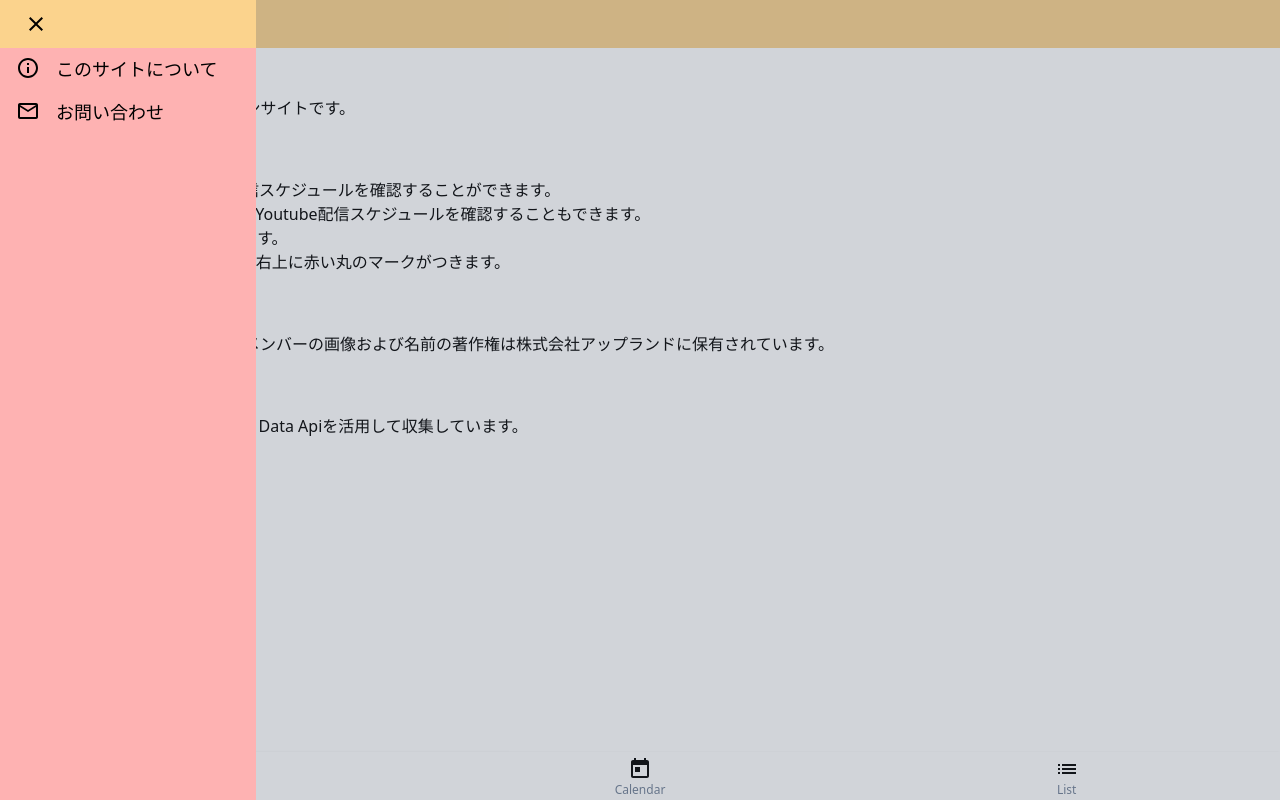
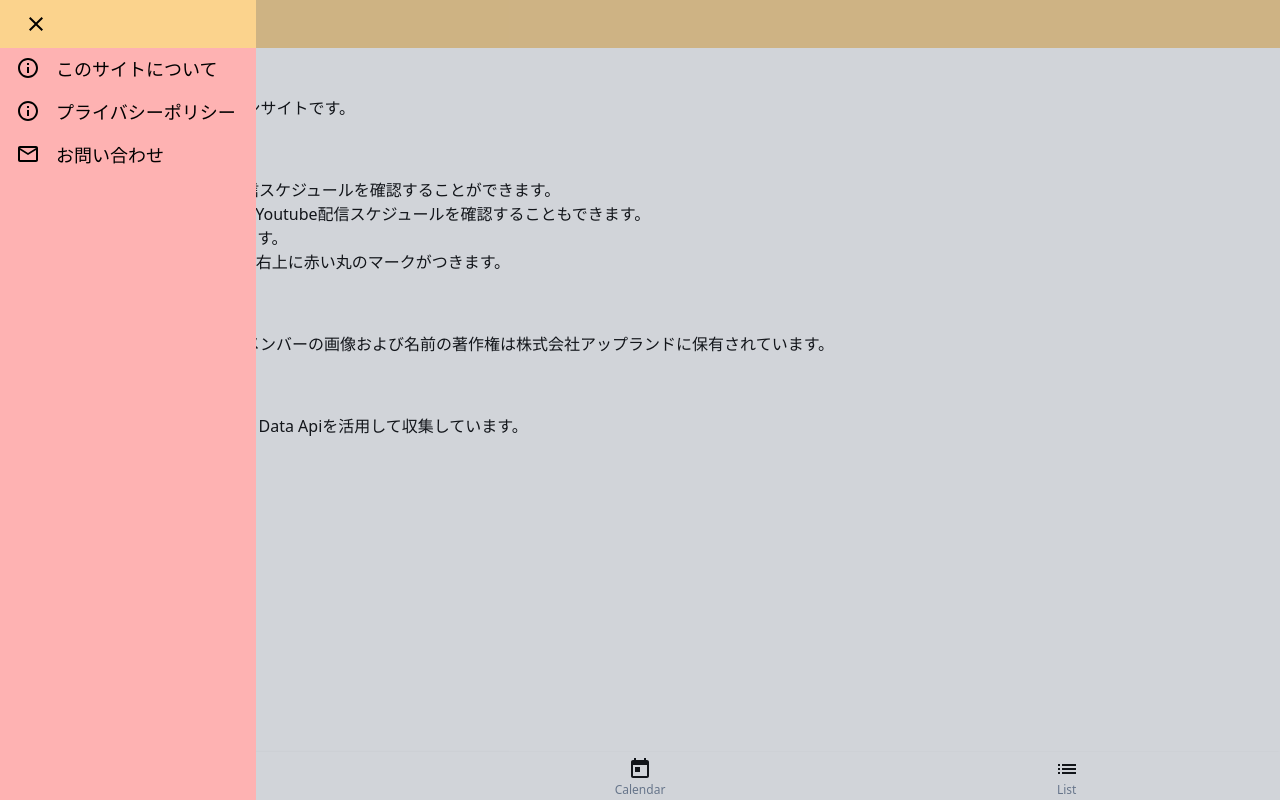
Before and after one commit to Siroyaka/dotschedule-webfront, a Next.js app: page /notice in a window 1280 px wide. Both pictures are taken after a click on the button 37 px from the left and 24 px from the top of the page. Built offline with nearby package versions, Linux system fonts and the light colour scheme.

Commit message:
プライバシーポリシーの追加

```diff
--- a/src/component/standalone/DrawerItems.tsx
+++ b/src/component/standalone/DrawerItems.tsx
@@ -28,6 +28,18 @@ const DrawerItems: React.FC<Props> = (props) => {
           </Link>
         </li>
         <li className={'w-full'}>
+          <Link href='/privacypolicy'>
+            <a className={'block px-4 py-2 text-left hover:bg-red-200 flex'}>
+              <div className={'mr-4'}>
+                <NoticeIconSvg />
+              </div>
+              <div>
+                <span className={'text-lg'}>プライバシーポリシー</span>
+              </div>
+            </a>
+          </Link>
+        </li>
+        <li className={'w-full'}>
           <a className={'block px-4 py-2 text-left hover:bg-red-200 flex'} href={'https://forms.office.com/Pages/ResponsePage.aspx?id=ThwL2RuzK0KlbUGjoK6habx0cw6yroJPt2erS48Y7LVUMlJHOVU4MlhYSU5QSlg1UUtYUU9YSFpKRy4u'}>
             <div className={'mr-4'}>
               <MessageIconSvg />
```
